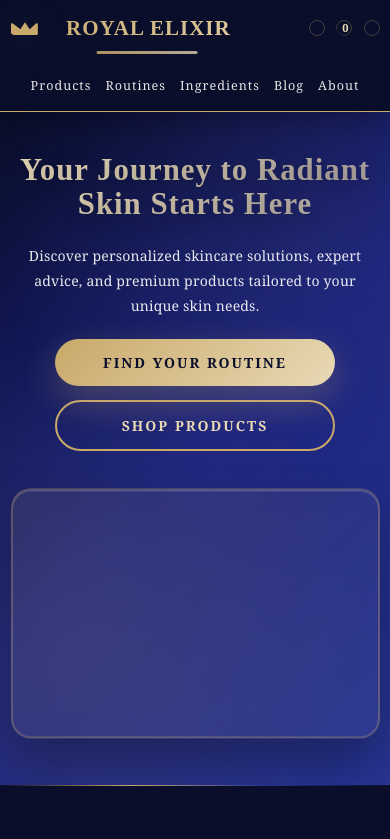
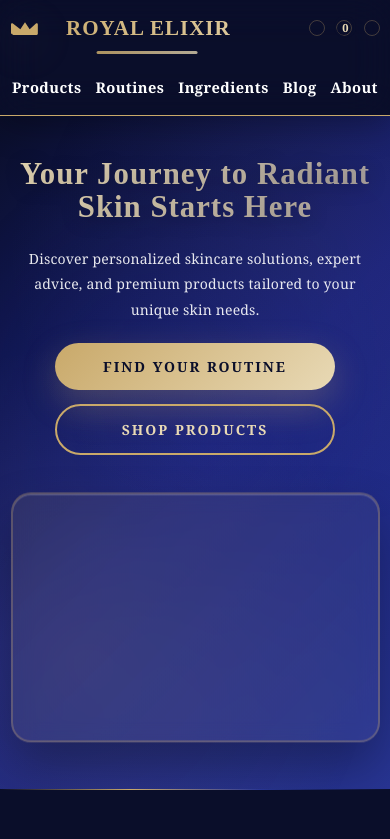
Before and after one commit to krish12345y89/royal-elixir, a React app in the folder frontend/: page / in a window 390 px wide. Shown: the top 839 px of the page. Built offline with nearby package versions, Linux system fonts and the light colour scheme; the HTML template or start-up script is replaced by a standard one.

Commit message:
colors added

```diff
--- a/frontend/src/pages/css/home.css
+++ b/frontend/src/pages/css/home.css
@@ -2075,3 +2075,26 @@ input, textarea, select { border-radius: 12px; border: 1px solid rgba(10,14,42,0
     color: var(--gold) !important;
   }
 }
+
+/* ===== OFFCANVAS / MOBILE NAV CONTRAST FIX ===== */
+@media (max-width: 767px) {
+  /* Cover a few possible mobile nav class names used in components */
+  .nav.offcanvas a,
+  .offcanvas a,
+  .mobile-nav a,
+  .nav a {
+    color: #FFFFFF !important;
+    font-weight: 700 !important;
+    opacity: 1 !important;
+    font-size: 1.05rem !important;
+    letter-spacing: 0.4px !important;
+  }
+
+  /* Remove subtle decorative underlines that could reduce contrast */
+  .nav.offcanvas a:after,
+  .offcanvas a:after,
+  .mobile-nav a:after,
+  .nav a:after {
+    background: none !important;
+  }
+}
```
